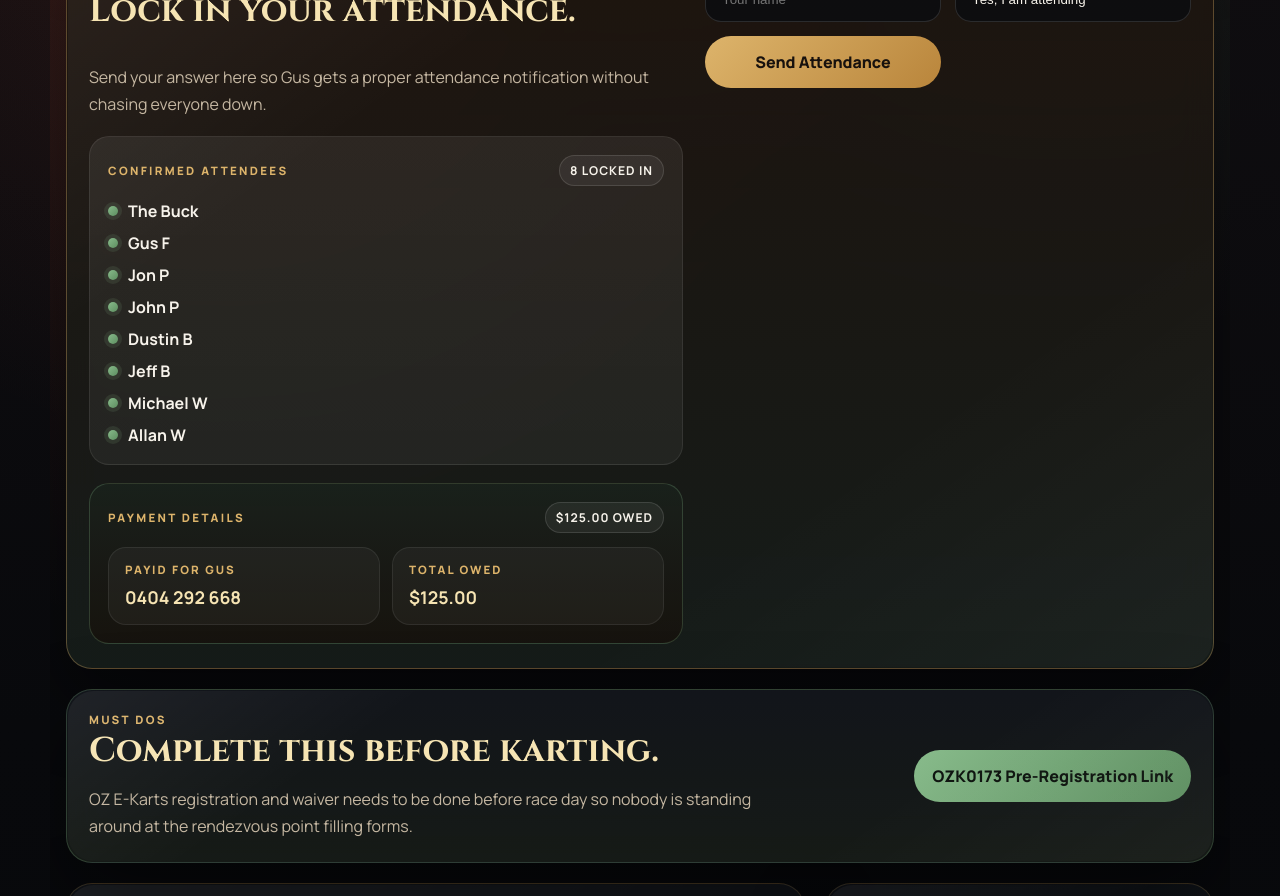
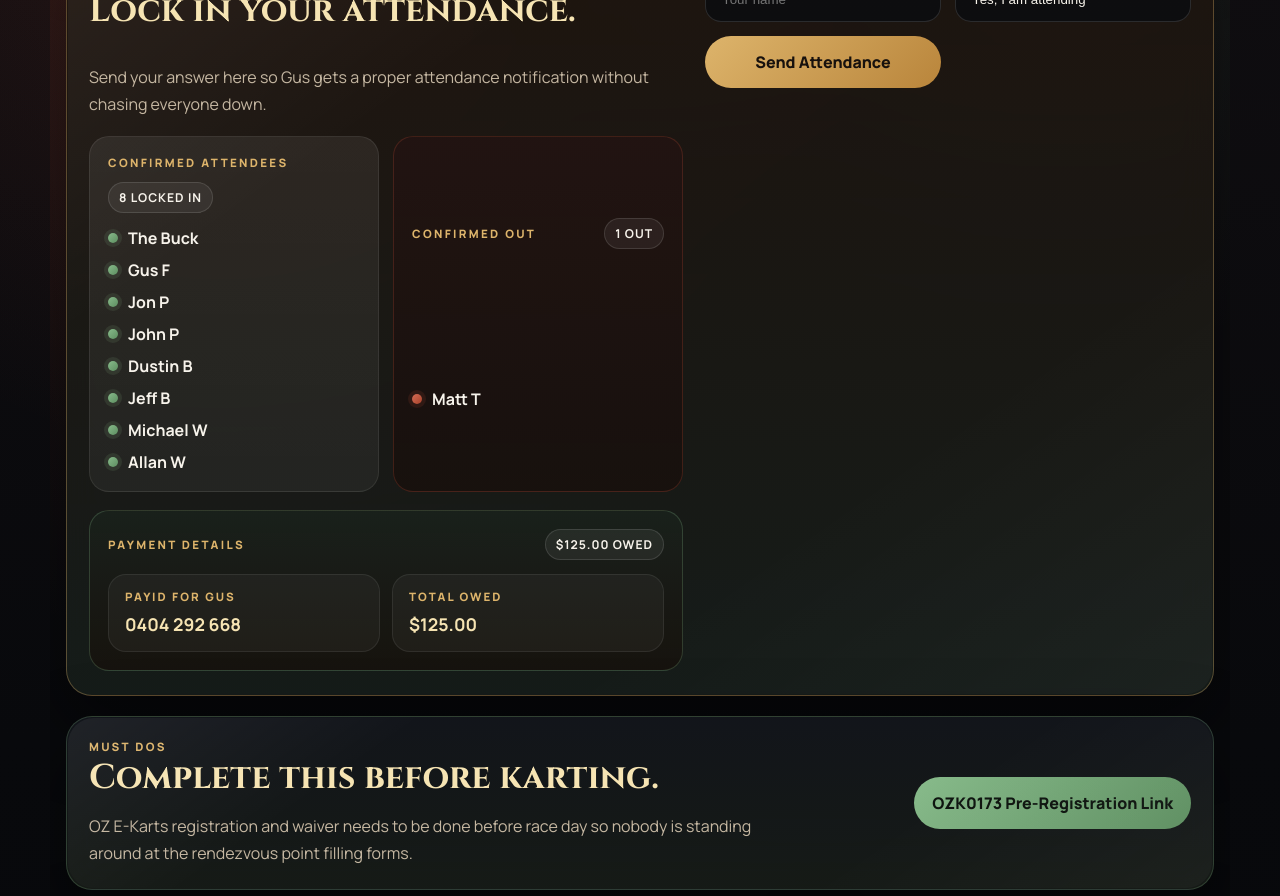
Before and after one commit to mgf-82/peaky-bucks-party, a React (Create React App) app: page / in a window 1280 px wide. Shown: the part 800-1696 px from the top of the page. Built offline with nearby package versions, Linux system fonts and the light colour scheme.

Commit message:
add: not coming list

```diff
--- a/src/components/RsvpPanel.js
+++ b/src/components/RsvpPanel.js
@@ -23,6 +23,8 @@ const confirmedAttendees = [
   'Michael W',
   'Allan W',
 ];
+
+const confirmedOutAttendees = ['Matt T'];
 
 const RsvpPanel = () => {
   const [formData, setFormData] = useState(initialForm);
@@ -93,12 +95,13 @@ const RsvpPanel = () => {
           Send your answer here so Gus gets a proper attendance notification without chasing
           everyone down.
         </p>
-        <div className="confirmed-list-card" aria-labelledby="confirmed-title">
+        <div className="attendance-columns" aria-labelledby="confirmed-title">
+          <div className="confirmed-list-card">
             <div className="confirmed-list-header">
-            <p className="panel-eyebrow">Confirmed Attendees</p>
+              <p className="panel-eyebrow" id="confirmed-title">Confirmed Attendees</p>
               <span className="status-badge">{confirmedAttendees.length} locked in</span>
             </div>
-          <ul className="confirmed-list" id="confirmed-title">
+            <ul className="confirmed-list">
               {confirmedAttendees.map((attendee) => (
                 <li key={attendee} className="confirmed-list-item">
                   <span className="confirmed-bullet" aria-hidden="true" />
@@ -106,6 +109,21 @@ const RsvpPanel = () => {
                 </li>
               ))}
             </ul>
+          </div>
+          <div className="confirmed-list-card confirmed-list-card-out" aria-labelledby="confirmed-out-title">
+            <div className="confirmed-list-header">
+              <p className="panel-eyebrow" id="confirmed-out-title">Confirmed Out</p>
+              <span className="status-badge">{confirmedOutAttendees.length} out</span>
+            </div>
+            <ul className="confirmed-list">
+              {confirmedOutAttendees.map((attendee) => (
+                <li key={attendee} className="confirmed-list-item">
+                  <span className="confirmed-bullet confirmed-bullet-out" aria-hidden="true" />
+                  <span>{attendee}</span>
+                </li>
+              ))}
+            </ul>
+          </div>
         </div>
         <div className="payment-card" aria-labelledby="payment-title">
           <div className="confirmed-list-header">
--- a/src/styles.css
+++ b/src/styles.css
@@ -393,6 +393,12 @@ button {
   color: #ffb7aa;
 }
 
+.attendance-columns {
+  display: grid;
+  grid-template-columns: repeat(2, minmax(0, 1fr));
+  gap: 14px;
+}
+
 .confirmed-list-card {
   display: grid;
   gap: 14px;
@@ -402,6 +408,11 @@ button {
     linear-gradient(180deg, rgba(255, 255, 255, 0.04), rgba(255, 255, 255, 0.02)),
     rgba(255, 255, 255, 0.03);
   border: 1px solid rgba(255, 255, 255, 0.08);
+}
+
+.confirmed-list-card-out {
+  border-color: rgba(207, 83, 56, 0.22);
+  background: linear-gradient(180deg, rgba(34, 20, 18, 0.92), rgba(24, 16, 13, 0.88));
 }
 
 .payment-card {
@@ -465,6 +476,11 @@ button {
   background: linear-gradient(135deg, var(--success), #5d8e60);
   box-shadow: 0 0 0 4px rgba(136, 187, 139, 0.12);
   flex: 0 0 auto;
+}
+
+.confirmed-bullet-out {
+  background: linear-gradient(135deg, #d46d56, #a9422a);
+  box-shadow: 0 0 0 4px rgba(207, 83, 56, 0.12);
 }
 
 .must-do-title {
@@ -862,6 +878,7 @@ button {
   .style-guide,
   .flat-cap-links,
   .rsvp-form,
+  .attendance-columns,
   .payment-grid {
     grid-template-columns: 1fr;
   }
```
Lines whose indentation alone changed are shown as unchanged.
